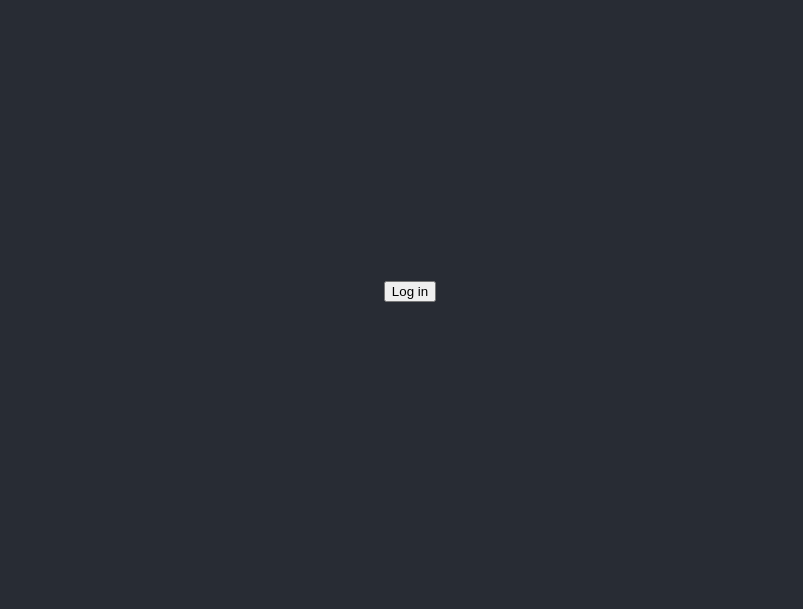
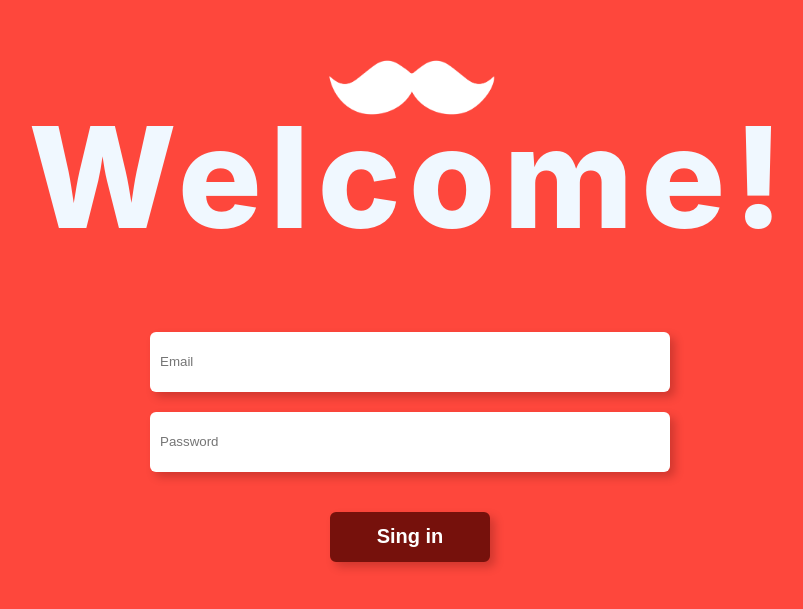
Before and after one commit to Ksquare-University/rc-admin, a React (Create React App) app: page / in a window 1280 px wide. Shown: the part 109-718 px from the top of the page, without its empty margins (230-1033 px from the left). Built offline with nearby package versions, Linux system fonts and the light colour scheme.

Commit message:
Login desing is done

```diff
--- a/src/App.css
+++ b/src/App.css
@@ -1,38 +1,78 @@
 .App {
+  display: flex;
+  justify-content: center;
+  align-items: center;
+  width: 100%;
+  height: 100vh;
+  background-color: #FE473C;
   text-align: center;
 }
 
-.App-logo {
-  height: 40vmin;
-  pointer-events: none;
+span{
+  font-size: 140px;
+  color: aliceblue;
+  transition: all 0.5s;
+  font-weight: 800;
+  letter-spacing: 8px;
+  margin-bottom: 60px;
 }
 
-@media (prefers-reduced-motion: no-preference) {
-  .App-logo {
-    animation: App-logo-spin infinite 20s linear;
-  }
+span:hover{
+  font-size: 150px;
+  color: #76110c;
+  letter-spacing: 20px;
 }
 
-.App-header {
-  background-color: #282c34;
-  min-height: 100vh;
+form{
+  width: 1000px;
+  height: 50vh;
   display: flex;
+  justify-content: center;
+  align-items: center;
   flex-direction: column;
-  align-items: center;
-  justify-content: center;
-  font-size: calc(10px + 2vmin);
-  color: white;
 }
 
-.App-link {
-  color: #61dafb;
+input{
+  width: 500px;
+  height: 40px;
+  border: none;
+  border-radius: 6px;
+  padding: 10px;
+  margin: 10px;
+  box-shadow: 5px 5px 10px #30040239;
 }
 
-@keyframes App-logo-spin {
-  from {
-    transform: rotate(0deg);
-  }
-  to {
-    transform: rotate(360deg);
-  }
+button {
+  font-weight: 700;
+  border: none;
+  background-color: #76110c;
+  color: white;
+  padding: 10px;
+  width: 160px;
+  height: 50px;
+  font-size: 15pt;
+  border-radius: 6px;
+  cursor: pointer;
+  margin-top: 30px;
+  box-shadow: 5px 5px 10px #30040239;
+  transition: all 1s;
+  border: solid #76110c;
 }
+
+
+button:hover{
+  background-color: #280200;
+  border-color: #dd0b00;
+  color: #fff;
+  width: 220px;
+  height: 60px;
+}
+
+img{
+  width: 200px;
+  transition: all 1s;
+}
+
+img:hover{
+  width: 300px;
+}
--- a/src/App.tsx
+++ b/src/App.tsx
@@ -4,6 +4,7 @@ import './App.css';
 import { getAuth, signInWithEmailAndPassword } from 'firebase/auth';
 import { firebaseConfig } from './firebase/firebaseConfig';
 import { initializeApp } from 'firebase/app';
+import {Form} from './components/Form';
 
 
 const firebaseApp = initializeApp(firebaseConfig);
@@ -25,9 +26,9 @@ function App() {
 
   return (
     <div className="App">
-      <header className="App-header">
-        <button onClick={login} > Log in </button>
-      </header>
+      <div>
+          <Form/>
+      </div>
     </div>
   );
 }
--- /dev/null
+++ b/src/components/Form.tsx
@@ -0,0 +1,61 @@
+import { useForm } from "react-hook-form";
+import { yupResolver } from '@hookform/resolvers/yup';
+import * as Yup from 'yup';
+import rappilogoBN from "../assets/rappilogoBN.png";
+
+type UserSubmitForm = {
+    email: string;
+    password: string;
+  };
+
+export const Form: React.FC = () => {
+
+    const validationSchema = Yup.object().shape({
+        email: Yup.string()
+          .required('Email is required')
+          .email('Email is invalid'),
+        password: Yup.string()
+          .required('Password is required')
+          .min(6, 'Password must be at least 6 characters')
+          .max(40, 'Password must not exceed 40 characters')
+      });
+
+      const {
+        register,
+        handleSubmit,
+        reset,
+        formState: { errors }
+      } = useForm<UserSubmitForm>({
+        resolver: yupResolver(validationSchema)
+      });
+
+    const onSubmit = (data: UserSubmitForm) => {
+        console.log(JSON.stringify(data, null, 2));
+      };
+
+    return (
+        <div>
+            <img src={rappilogoBN} alt="log" className="logo" />
+            <form action="">
+            <span>Welcome!</span>
+                <div className="inputLabel">
+                    <input type="text"
+                    {...register('email')}
+                     placeholder="Email"/>
+                </div>
+                <div className="inputLabel">
+                    <input type="password"
+                    {...register('password')}
+                    placeholder="Password" />
+                </div>
+
+                <div className="form-group">
+                    <button type="submit" className="btn btn-primary">
+                        Sing in
+                    </button>
+        </div>
+
+            </form>
+        </div>
+    );
+}
```
Also changed, not shown: package.json (+5 -2 lines), src/assets/rappilogoBN.png (added), 1 other file (tests, documents, lock files or other folders).
